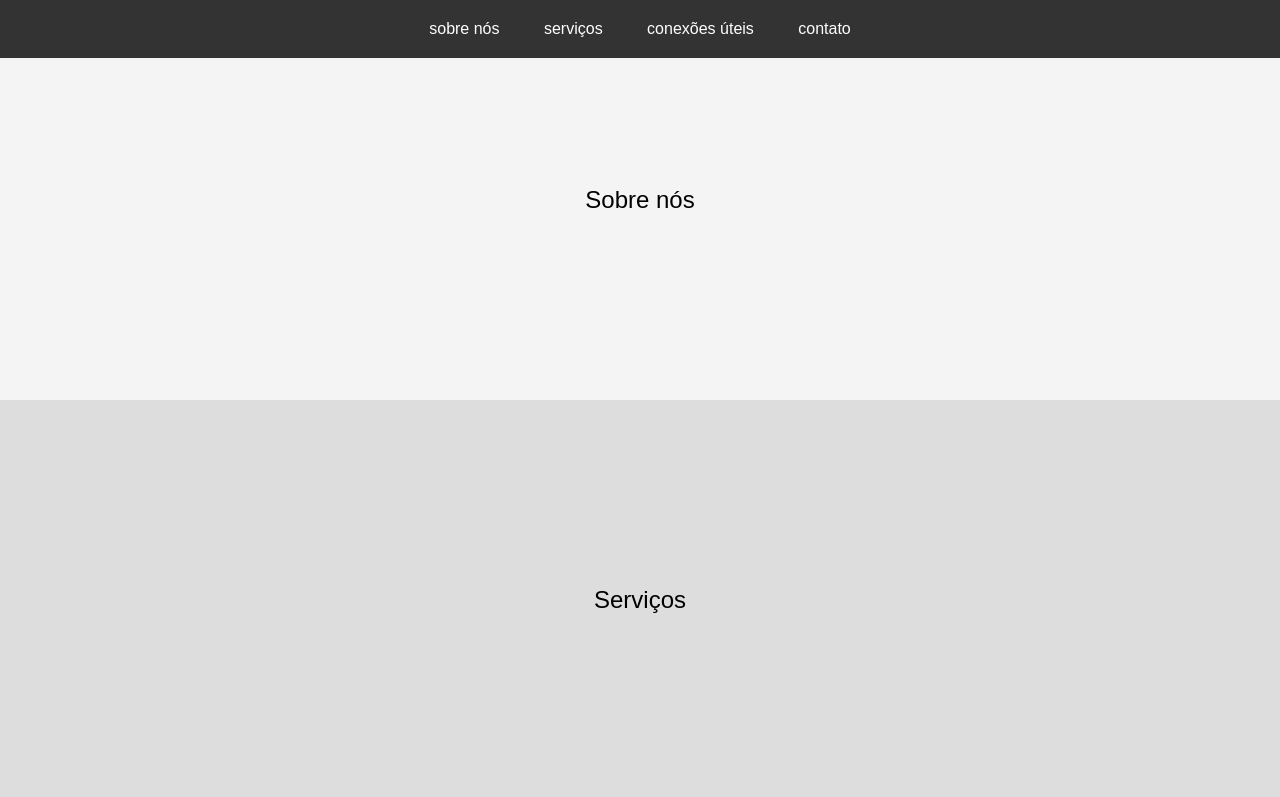
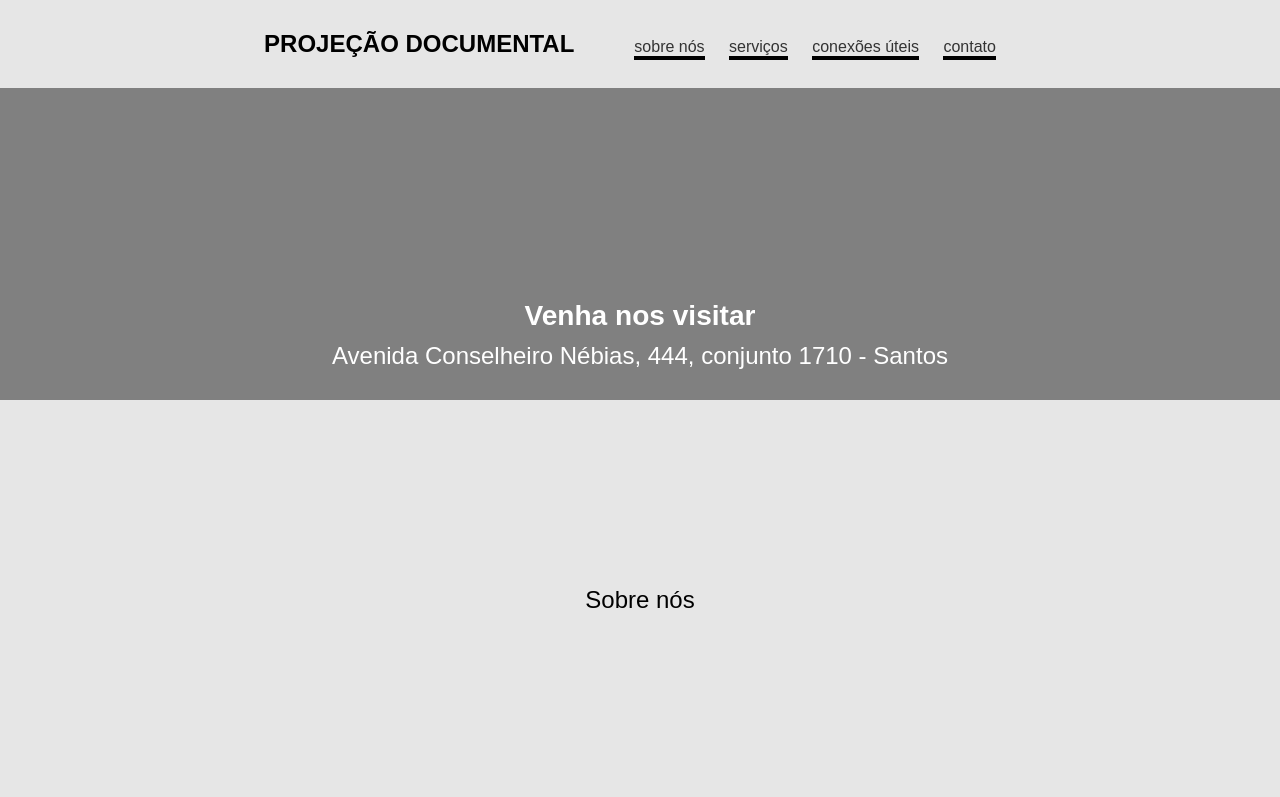
Before and after one commit to miguelmsj/projecao-documental, a plain HTML site: page index.html in a window 1280 px wide. Shown: the top 797 px of the page. Drawn offline with Linux system fonts and the light colour scheme.

Commit message:
feat: add carousel and navbar sections with corresponding styles

```diff
--- /dev/null
+++ b/assets/css/carousel.css
@@ -0,0 +1,22 @@
+.carousel-container {
+  display: flex;
+  flex-direction: column;
+  justify-content: flex-end;
+  align-items: center;
+  height: 100%;
+  padding-bottom: 20px;
+}
+
+.carousel-container h3,
+.carousel-container p {
+  color: white;
+  margin: 0;
+}
+
+.carousel-container h3 {
+  margin-bottom: 10px;
+}
+
+.carousel-container p {
+  margin-bottom: 20px;
+}
--- /dev/null
+++ b/assets/css/navbar.css
@@ -0,0 +1,26 @@
+.navbar-container {
+  display: flex;
+  position: fixed;
+  top: 0;
+  width: 100%;
+  background: rgba(255, 255, 255, 0.8);
+  padding: 10px 0;
+  text-align: center;
+  z-index: 1000;
+  justify-content: center;
+  align-items: center;
+}
+.navbar {
+  margin-left: 60px;
+}
+.navbar a {
+  text-decoration: none;
+  padding-top: 10px;
+  margin-right: 20px;
+  display: inline-block;
+  color: #333;
+  border-bottom: 4px solid black;
+}
+.navbar a:hover {
+  background: #d8d6d6;
+}
--- a/assets/css/styles.css
+++ b/assets/css/styles.css
@@ -8,25 +8,6 @@ body {
   padding: 0;
 }
 
-.navbar {
-  position: fixed;
-  top: 0;
-  width: 100%;
-  background: #333;
-  padding: 10px 0;
-  text-align: center;
-  z-index: 1000;
-}
-.navbar a {
-  color: white;
-  text-decoration: none;
-  padding: 10px 20px;
-  display: inline-block;
-}
-.navbar a:hover {
-  background: #555;
-}
-
 .section {
   height: 50vh;
   display: flex;
@@ -35,8 +16,12 @@ body {
   font-size: 24px;
   scroll-margin-top: 60px;
 }
+
+#carousel {
+  background: grey;
+}
 #about {
-  background: #f4f4f4;
+  background: #e6e6e6;
 }
 #services {
   background: #ddd;
--- a/index.html
+++ b/index.html
@@ -6,14 +6,29 @@
     <title>Projeção Documental</title>
 
     <link rel="stylesheet" href="assets/css/styles.css" />
+
+    <link rel="stylesheet" href="assets/css/carousel.css" />
+    <link rel="stylesheet" href="assets/css/navbar.css" />
   </head>
   <body>
+    <section class="navbar-container">
+      <header>
+        <h1>PROJEÇÃO DOCUMENTAL</h1>
+      </header>
       <nav class="navbar">
         <a href="#about">sobre nós</a>
         <a href="#services">serviços</a>
         <a href="#connections">conexões úteis</a>
         <a href="#contact">contato</a>
       </nav>
+    </section>
+
+    <section id="carousel" class="section">
+      <div class="carousel-container">
+        <h3>Venha nos visitar</h3>
+        <p>Avenida Conselheiro Nébias, 444, conjunto 1710 - Santos</p>
+      </div>
+    </section>
 
     <section id="about" class="section">Sobre nós</section>
 
@@ -22,5 +37,7 @@
     <section id="connections" class="section">Conexões úteis</section>
 
     <section id="contact" class="section">Contato</section>
+
+    <section id="footer" class="section">footer</section>
   </body>
 </html>
```
Lines whose indentation alone changed are shown as unchanged.
